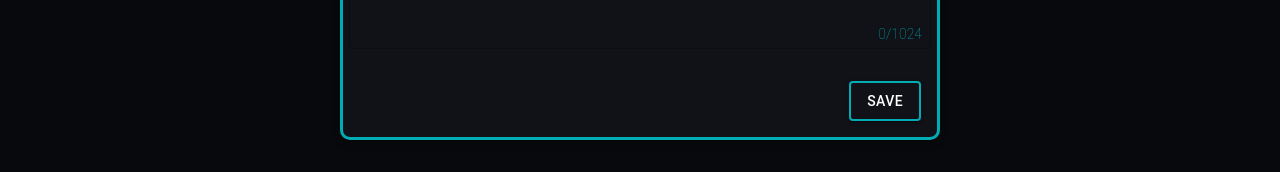
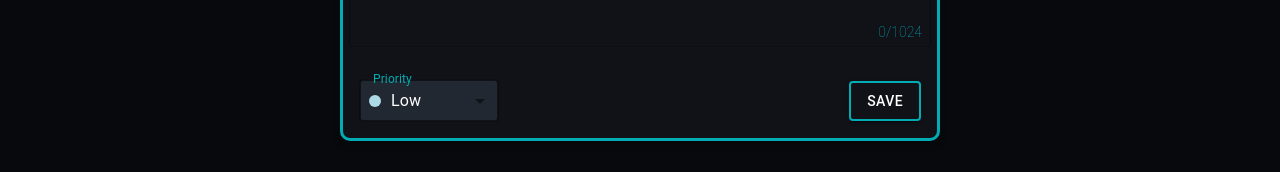
Before and after one commit to Siphosakhe2583003/Todo-App, a React (Vite) app in the folder client/: page / in a window 1280 px wide. Both pictures are taken after a click on the button 382 px from the left and 263 px from the top of the page. Shown: the part 412-584 px from the top of the page. Built offline with nearby package versions, Linux system fonts and the light colour scheme; no server answers.

Commit message:
feat: task priority

```diff
--- a/client/src/components/AddTask.jsx
+++ b/client/src/components/AddTask.jsx
@@ -1,12 +1,18 @@
 import { useState } from "react";
 import { PropTypes } from "prop-types"
-import { Modal, Box, Button, TextField, IconButton } from "@mui/material";
+import { FormControl, Modal, Box, Button, TextField, IconButton, InputLabel, MenuItem, Select } from "@mui/material";
 import CancelIcon from "@mui/icons-material/Cancel"
 
 export default function AddTask({ open, onClose, addTask }) {
   const [taskText, setTaskText] = useState("");
+  const [taskPriority, setTaskPriority] = useState("LOW");
   const [count, setCount] = useState(taskText.length)
   const MAX_CHARS = 1024;
+  const priorityColors = {
+    HIGH: "high-color",
+    MEDIUM: "medium-color",
+    LOW: "low-color",
+  };
 
   const handleUpdate = (e) => {
     const newText = e.target.value;
@@ -16,9 +22,13 @@ export default function AddTask({ open, onClose, addTask }) {
     setCount(newText.length);
   };
 
+  const handlePriority = (e) => {
+    setTaskPriority(e.target.value);
+  }
+
   const save = () => {
     if (taskText.trim() === "") return;
-    addTask(taskText);
+    addTask(taskText, taskPriority);
     setTaskText(""); // Clear input after saving
     setCount(0);
     onClose();
@@ -48,6 +58,34 @@ export default function AddTask({ open, onClose, addTask }) {
 
         </Box>
         <Box className="modal-buttons">
+          <FormControl className="modal-priority">
+            <Box>
+              <InputLabel id="priority-label">Priority</InputLabel >
+              <Select
+                labelId="priority-label"
+                id="priority-dropdown"
+                value={taskPriority}
+                onChange={handlePriority}
+                label="Priority"
+                renderValue={(selected) => (
+                  <div className="priority-selected">
+                    <span className={`priority-color ${priorityColors[selected]}`}></span>
+                    {selected.charAt(0) + selected.slice(1).toLowerCase()} {/* Capitalize */}
+                  </div>
+                )}
+              >
+                <MenuItem value={"HIGH"} className="priority-option">
+                  <span className="priority-color high-color"></span> High
+                </MenuItem>
+                <MenuItem value={"MEDIUM"} className="priority-option">
+                  <span className="priority-color medium-color"></span> Medium
+                </MenuItem>
+                <MenuItem value={"LOW"} className="priority-option">
+                  <span className="priority-color low-color"></span> Low
+                </MenuItem>
+              </Select>
+            </Box>
+          </FormControl>
           <Button
             onClick={save}
             variant="contained"
--- a/client/src/components/Body.jsx
+++ b/client/src/components/Body.jsx
@@ -134,12 +134,13 @@ export default function Body() {
     setOpenModal(false);
   }
 
-  const addTask = async (content) => {
+  const addTask = async (content, taskPriority) => {
     const tempId = Date.now().toString();
 
     const task = {
       content: content,
       type: selectedCategory,
+      priority: taskPriority,
     };
 
     // Optimistically update the UI
@@ -302,11 +303,6 @@ export default function Body() {
             placeholder="Search"
             onChange={handleSearch}
           />
-          {
-            //<IconButton onClick={search}>
-            //  <SearchIcon style={{ color: "white" }} />
-            //</IconButton>
-          }
         </div>
 
         <section className="main-body">
--- a/client/src/components/EditTask.jsx
+++ b/client/src/components/EditTask.jsx
@@ -1,12 +1,18 @@
 import { useState } from "react";
-import { Modal, Box, Button, TextField, IconButton } from "@mui/material";
+import { FormControl, Modal, Box, Button, TextField, IconButton, InputLabel, MenuItem, Select } from "@mui/material";
 import CancelIcon from "@mui/icons-material/Cancel"
 import { PropTypes } from "prop-types"
 
-export default function EditTask({ open, onClose, editTask, content }) {
+export default function EditTask({ open, onClose, editTask, content, priority }) {
   const [taskText, setTaskText] = useState(content);
+  const [taskPriority, setTaskPriority] = useState(priority || "LOW");
   const [count, setCount] = useState(taskText.length)
   const MAX_CHARS = 1024;
+  const priorityColors = {
+    HIGH: "high-color",
+    MEDIUM: "medium-color",
+    LOW: "low-color",
+  };
 
   const handleUpdate = (e) => {
     const newText = e.target.value;
@@ -15,10 +21,15 @@ export default function EditTask({ open, onClose, editTask, content }) {
     setCount(newText.length);
   };
 
+  const handlePriority = (e) => {
+    setTaskPriority(e.target.value);
+    console.log(taskPriority)
+  }
+
   const save = () => {
     // NOTE: Think about it later, must be able to save the task in a convinient way
     if (taskText.trim() === "") return;
-    editTask(taskText);
+    editTask(taskText, taskPriority);
     onClose();
   };
 
@@ -46,6 +57,34 @@ export default function EditTask({ open, onClose, editTask, content }) {
 
         </Box>
         <Box className="modal-buttons">
+          <FormControl className="modal-priority">
+            <Box>
+              <InputLabel id="priority-label">Priority</InputLabel >
+              <Select
+                labelId="priority-label"
+                id="priority-dropdown"
+                value={taskPriority}
+                onChange={handlePriority}
+                label="Priority"
+                renderValue={(selected) => (
+                  <div className="priority-selected">
+                    <span className={`priority-color ${priorityColors[selected]}`}></span>
+                    {selected.charAt(0) + selected.slice(1).toLowerCase()} {/* Capitalize */}
+                  </div>
+                )}
+              >
+                <MenuItem value={"HIGH"} className="priority-option">
+                  <span className="priority-color high-color"></span> High
+                </MenuItem>
+                <MenuItem value={"MEDIUM"} className="priority-option">
+                  <span className="priority-color medium-color"></span> Medium
+                </MenuItem>
+                <MenuItem value={"LOW"} className="priority-option">
+                  <span className="priority-color low-color"></span> Low
+                </MenuItem>
+              </Select>
+            </Box>
+          </FormControl>
           <Button
             onClick={save}
             variant="contained"
@@ -73,4 +112,5 @@ EditTask.propTypes = {
   onClose: PropTypes.func.isRequired,
   editTask: PropTypes.func.isRequired,
   content: PropTypes.string,
+  priority: PropTypes.string,
 };
--- a/client/src/components/Task.jsx
+++ b/client/src/components/Task.jsx
@@ -11,6 +11,7 @@ export default function Task({ id, task, handleOnDrag, type, board, setBoard, se
   const [openModal, setOpenModal] = useState(false);
   const [isDragged, setIsDragged] = useState(false);
 
+  // To support bold, italic, and strikethrough text like whatsapp
   const formatText = (text) => {
     let formattedText = text
       .replace(/\*(.*?)\*/g, "<b>$1</b>") // *bold*
@@ -18,6 +19,12 @@ export default function Task({ id, task, handleOnDrag, type, board, setBoard, se
       .replace(/~(.*?)~/g, "<s>$1</s>"); // ~strikethrough~
 
     return formattedText.replace(/\n/g, "<br/>");
+  };
+
+  const priorityColors = {
+    HIGH: "red",
+    MEDIUM: "orange",
+    LOW: "lightblue",
   };
 
   function closeModal() {
@@ -57,8 +64,8 @@ export default function Task({ id, task, handleOnDrag, type, board, setBoard, se
     }
   }
 
-  async function editTask(newContent) {
-    if (task === newContent) {
+  async function editTask(newContent, newPriority) {
+    if (task === newContent && board.tasks[id].priority === newPriority) {
       return;
     }
 
@@ -70,12 +77,13 @@ export default function Task({ id, task, handleOnDrag, type, board, setBoard, se
         [id]: {
           ...prevBoard.tasks[id],
           content: newContent,
+          priority: newPriority,
         }
       }
     }));
 
     try {
-      const res = await updateTaskContent(id, board.id, newContent);
+      const res = await updateTaskContent(id, board.id, newContent, newPriority);
       if (!res) throw new Error("Board or task not found");
     } catch (error) {
       console.error(error);
@@ -105,6 +113,7 @@ export default function Task({ id, task, handleOnDrag, type, board, setBoard, se
       onMouseEnter={() => setIsHovered(true)}
       onMouseLeave={() => setIsHovered(false)}
       style={{
+        borderLeft: `5px solid ${priorityColors[board.tasks[id].priority]}`,
         position: "relative",
         padding: "10px",
         borderRadius: "8px",
@@ -141,8 +150,8 @@ export default function Task({ id, task, handleOnDrag, type, board, setBoard, se
         </IconButton>
       </div>
 
-      <EditTask open={openModal} onClose={closeModal} editTask={editTask} content={task} />
-    </div>
+      <EditTask open={openModal} onClose={closeModal} editTask={editTask} content={task} priority={board.tasks[id].priority} />
+    </div >
   );
 }
 
--- a/client/src/components/utils.js
+++ b/client/src/components/utils.js
@@ -108,12 +108,15 @@ async function changeCategory(taskId, boardId, category) {
   return null
 }
 
-async function updateTaskContent(taskId, boardId, content) {
+async function updateTaskContent(taskId, boardId, content, newPriority) {
   try {
     const res = await fetch(`${URL}/boards/${boardId}/tasks/${taskId}`, {
       method: "PUT",
       credentials: "include",
-      body: JSON.stringify({ "content": content })
+      body: JSON.stringify({
+        "content": content,
+        priority: newPriority,
+      })
     })
     if (!res.ok) {
       console.log(res)
--- a/client/src/styles/Body.css
+++ b/client/src/styles/Body.css
@@ -1,10 +1,3 @@
-@font-face {
-  font-family: "AtkinFont";
-  src: url('../assets/Atkinson Hyperlegible Mono/AtkinsonHyperlegibleMono-Medium.otf') format('opentype');
-  font-weight: normal;
-  font-style: normal;
-}
-
 .content {
   padding: 0 1rem;
 }
@@ -36,7 +29,6 @@
 
 .title-content .MuiIconButton-root {
   color: white;
-  /* Ensures the delete icon is visible */
   margin-left: 10px;
 }
 
@@ -167,10 +159,89 @@
   margin: 0;
 }
 
+
+/* Style the Select input */
+#priority-dropdown {
+  min-width: 120px;
+  background-color: var(--secondary-color);
+  color: white;
+  border: 2px solid var(--primary-color);
+  display: flex;
+  align-items: center;
+  gap: 10px;
+  padding: 8px;
+  transition: border-color 0.3s, box-shadow 0.3s;
+}
+
+#priority-dropdown:focus {
+  border-color: var(--primary-color);
+  box-shadow: 0 0 5px var(--primary-color);
+}
+
+#priority-label {
+  color: var(--tertiary-color);
+}
+
+/* Flex container for selected value */
+.priority-selected {
+  display: flex;
+  align-items: center;
+  gap: 10px;
+}
+
+/* Style the dropdown menu */
+.MuiMenu-paper {
+  background-color: var(--secondary-color) !important;
+  border: 1px solid var(--primary-color);
+  border-radius: 8px;
+  box-shadow: 0px 4px 10px rgba(0, 0, 0, 0.2);
+}
+
+/* Style the menu items */
+.priority-option {
+  display: flex;
+  align-items: center;
+  gap: 10px;
+  padding: 8px;
+  transition: background 0.2s;
+}
+
+/* Highlight selected option */
+.MuiMenuItem-root.Mui-selected {
+  background-color: var(--primary-color) !important;
+  color: white !important;
+}
+
+/* Menu item hover effect */
+.priority-option:hover {
+  background-color: rgba(255, 255, 255, 0.1);
+}
+
+/* Colored blocks for priority indicators */
+.priority-color {
+  width: 12px;
+  height: 12px;
+  border-radius: 50%;
+}
+
+/* Specific colors */
+.high-color {
+  background-color: red;
+}
+
+.medium-color {
+  background-color: orange;
+}
+
+.low-color {
+  background-color: lightblue;
+}
+
 .modal-buttons {
   display: flex;
   margin: 1rem;
-  justify-content: end;
+  justify-content: space-between;
+  align-items: center;
 }
 
 .save-button {
@@ -184,6 +255,7 @@
 .task {
   background-color: var(--primary-color);
   padding: 0.5rem;
-  margin-bottom: 0.5rem;
+  margin-bottom: 0.8rem;
   border-radius: 10px;
+  font-size: 18px;
 }
```
